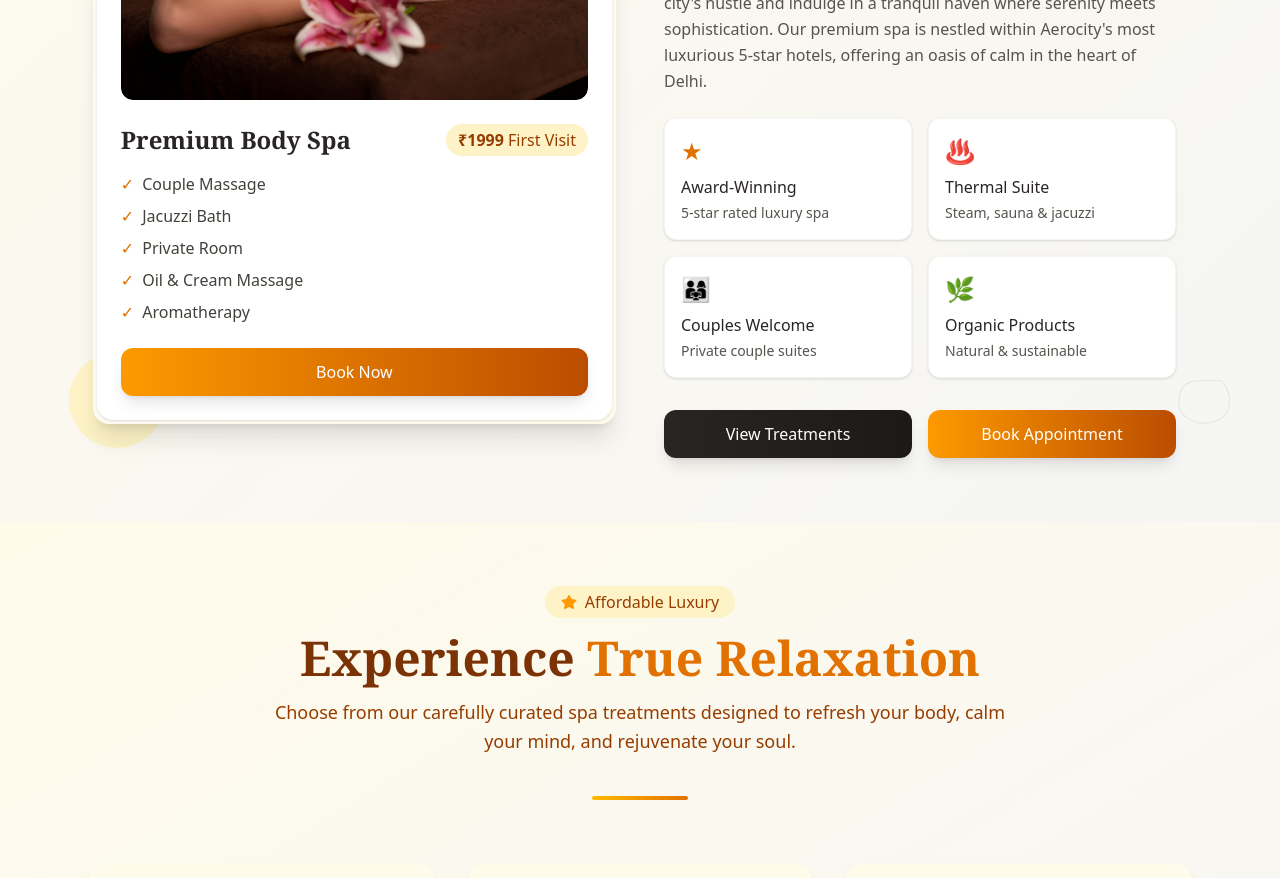
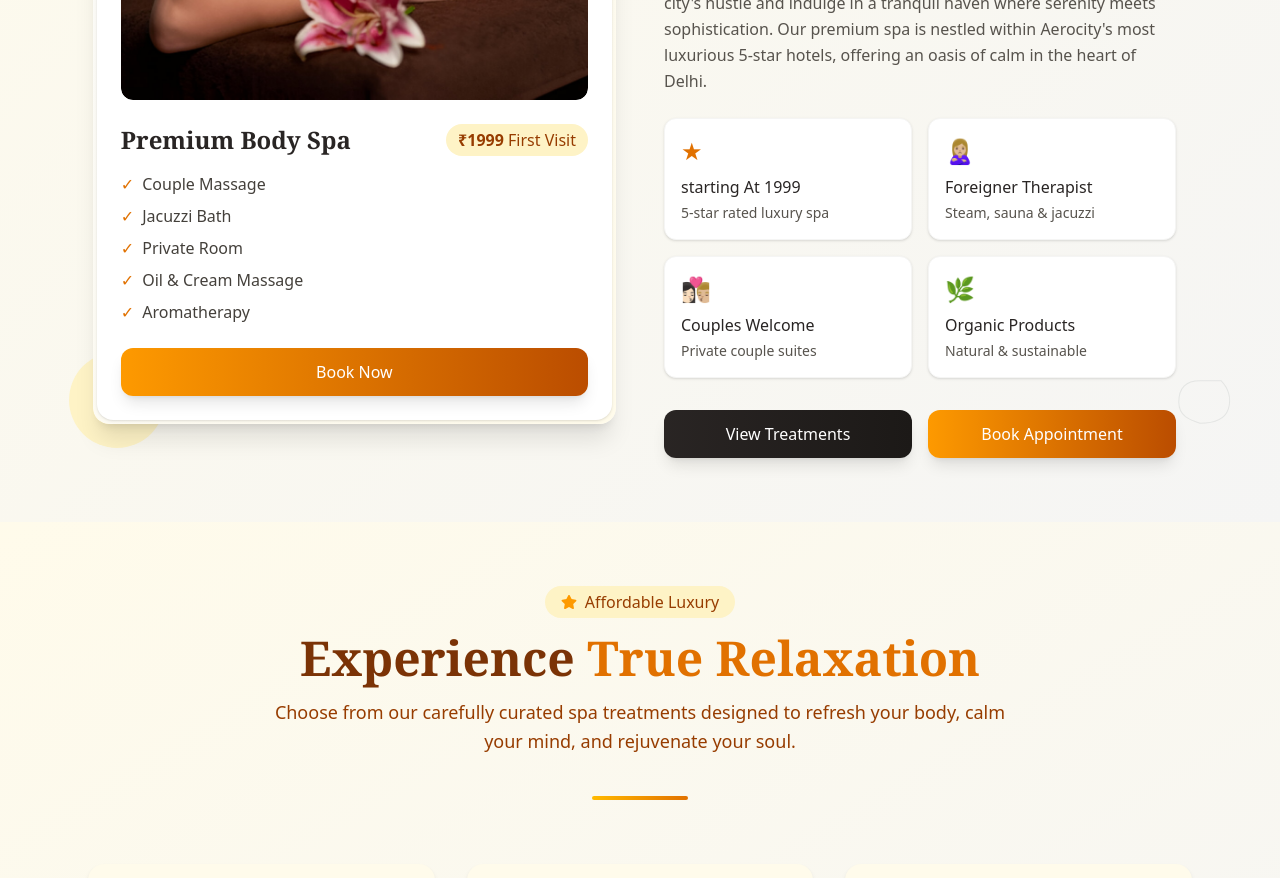
Before and after one commit to Prakash84/Spawebsite, a Next.js app: page /pricing in a window 1280 px wide. Shown: the part 3520-4398 px from the top of the page. Built offline with nearby package versions, Linux system fonts and the light colour scheme; a web font is replaced by a local one.

Commit message:
Updated something

```diff
--- a/src/app/pricing/page.js
+++ b/src/app/pricing/page.js
@@ -643,16 +643,16 @@ const teamMembers = [
                     <div className="grid grid-cols-2 gap-4 mb-8">
                       <div className="bg-white p-4 rounded-xl shadow-sm border border-stone-100">
                         <div className="text-amber-600 text-2xl mb-2">★</div>
-                        <h4 className="font-medium text-stone-800">Award-Winning</h4>
+                        <h4 className="font-medium text-stone-800">starting At 1999</h4>
                         <p className="text-sm text-stone-600 mt-1">5-star rated luxury spa</p>
                       </div>
                       <div className="bg-white p-4 rounded-xl shadow-sm border border-stone-100">
-                        <div className="text-amber-600 text-2xl mb-2">♨</div>
-                        <h4 className="font-medium text-stone-800">Thermal Suite</h4>
+                        <div className="text-amber-600 text-2xl mb-2">🙎🏼‍♀️</div>
+                        <h4 className="font-medium text-stone-800">Foreigner Therapist</h4>
                         <p className="text-sm text-stone-600 mt-1">Steam, sauna & jacuzzi</p>
                       </div>
                       <div className="bg-white p-4 rounded-xl shadow-sm border border-stone-100">
-                        <div className="text-amber-600 text-2xl mb-2">👨‍👩‍👧</div>
+                        <div className="text-amber-600 text-2xl mb-2">👩🏻‍❤️‍💋‍👨🏼</div>
                         <h4 className="font-medium text-stone-800">Couples Welcome</h4>
                         <p className="text-sm text-stone-600 mt-1">Private couple suites</p>
                       </div>
```
